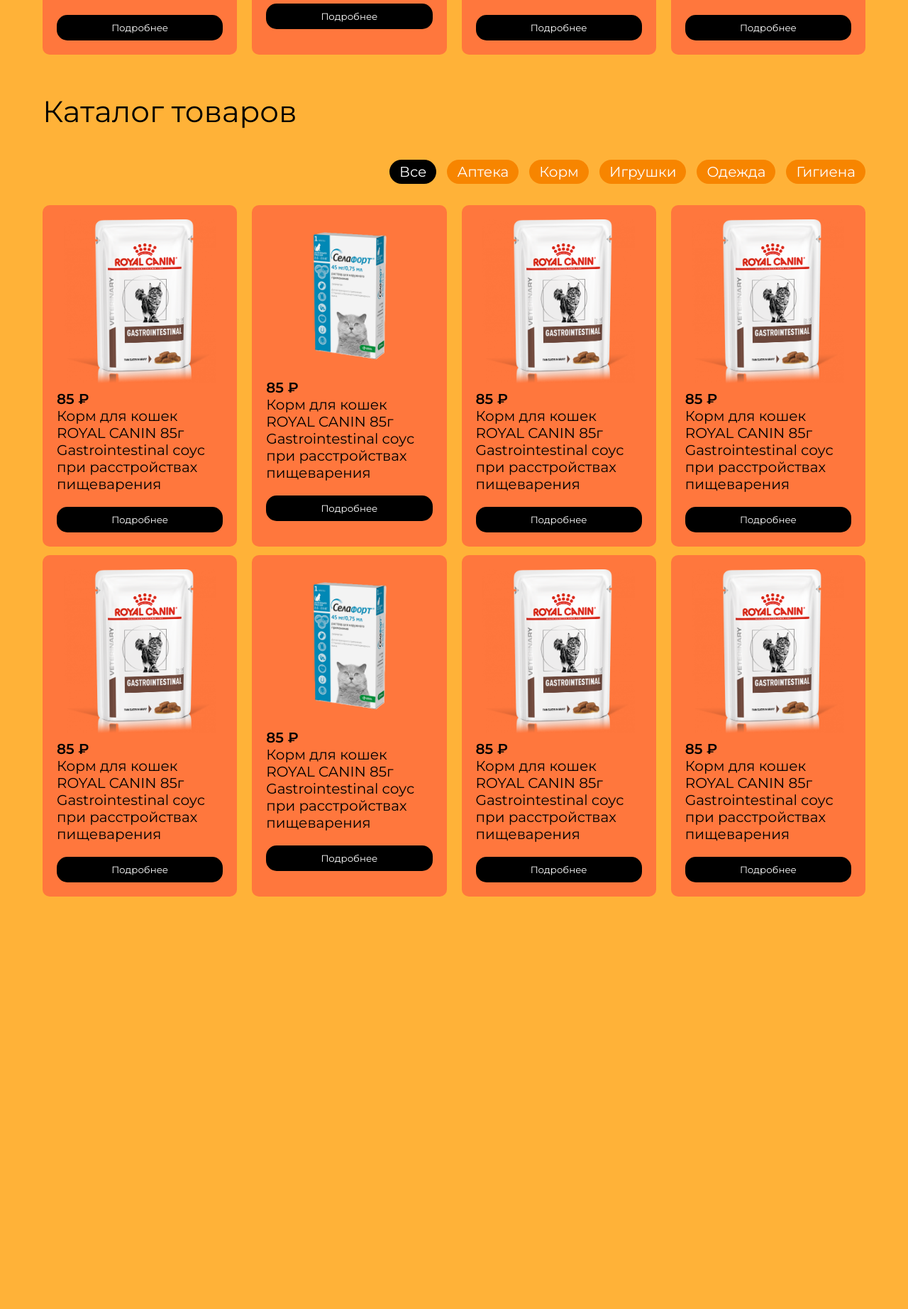
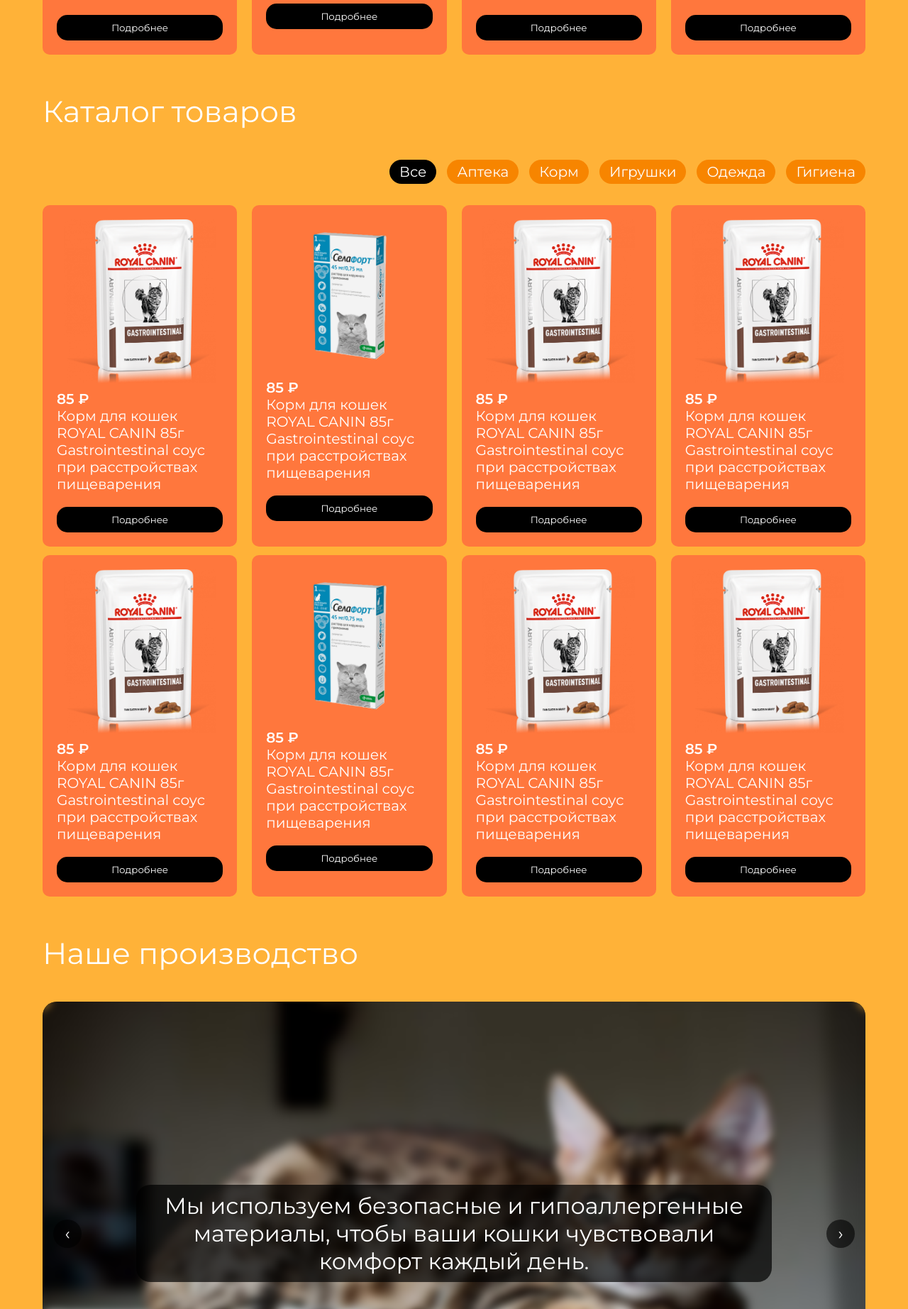
Before and after one commit to kuramagod/XBOCTUK, a FastAPI app: page / in a window 1280 px wide. Shown: the part 1636-3480 px from the top of the page at 71% size. Before the commit the page ends 2899 px from the top, so only its background shows below. Run offline with FastAPI, Linux system fonts and the light colour scheme.

Commit message:
Наше производство, слайдер

```diff
--- a/static/style.css
+++ b/static/style.css
@@ -3,7 +3,7 @@
     --bg-main: #FFB238;
     --card-bg: #FF773D;
     --bg-button: #f78500;
-    --text-main: #000000;
+    --text-main: #ffffff;
 
     /* z-index */
     --z-base: 1;
@@ -146,6 +146,7 @@ header {
     width: 100%;
     height: 500px;
     overflow: hidden;
+    color: var(--text-main);
 }
 
 .main_image {
@@ -160,7 +161,7 @@ header {
     top: 50%;
     left: 50%;
     transform: translate(-50%, -50%);
-    color: #000000;
+    color: var(--text-main);
     text-align: center;
     width: 100%;
     max-width: 800px;
@@ -188,6 +189,7 @@ header {
 }
 
 .title {
+    color: var(--text-main);
     font-size: 42px;
 }
 
@@ -202,6 +204,7 @@ header {
     display: grid;
     grid-template-columns: repeat(12, 1fr);
     column-gap: 30px;
+    color: var(--text-main);
 }
 
 .first_about_image {
@@ -265,6 +268,7 @@ header {
     width: calc(25% - 21px);
     margin-left: 21px;
     margin-bottom: 12px;
+    color: var(--text-main);
     display: flex;
     flex-direction: column;
     padding: 20px;
@@ -355,3 +359,121 @@ header {
         padding: 6px 12px;
     }
 }
+
+/* Раздел "Наше производство" */
+.slider {
+    position: relative;
+    max-width: 100%;
+    overflow: hidden;
+}
+
+.slide {
+    position: relative;
+    display: none;
+    overflow: hidden;
+    border-radius: 20px;
+}
+
+.slide::before {
+    content: "";
+    position: absolute;
+    inset: 0;
+    background: inherit;
+    backdrop-filter: blur(6px);
+    z-index: var(--z-base);
+}
+
+.slide.active {
+    display: block;
+}
+
+.slide img {
+    width: 100%;
+    height: auto;
+    display: block;
+}
+
+.slide_content {
+    position: absolute;
+    inset: 0;
+    z-index: var(--z-overlay);
+    display: flex;
+    align-items: center;
+    justify-content: center;
+
+    padding: 20px;
+    text-align: center;
+}
+
+.slide_content p {
+    color: #fff;
+    font-size: 32px;
+    max-width: 80%;
+    background: rgba(0, 0, 0, 0.7);
+    padding: 10px;
+    border-radius: 20px;
+}
+
+.slider_btn {
+    position: absolute;
+    top: 50%;
+    transform: translateY(-50%);
+    z-index: var(--z-overlay);
+
+    display: flex;
+    justify-content: center;
+    align-items: center;
+    line-height: 1;
+
+    width: 40px;
+    height: 40px;
+
+    border: none;
+    border-radius: 50%;
+    background: rgba(0,0,0,0.6);
+    color: #fff;
+    font-size: 24px;
+    cursor: pointer;
+}
+
+.slider_btn.prev { left: 15px; }
+.slider_btn.next { right: 15px; }
+
+.dots {
+    position: absolute;
+    z-index: var(--z-overlay);
+    bottom: 12px;
+    left: 50%;
+    transform: translateX(-50%);
+
+    display: flex;
+    gap: 8px;
+}
+
+.dot {
+    width: 8px;
+    height: 8px;
+    border-radius: 50%;
+    background: rgba(255,255,255,0.5);
+}
+
+.dot.active {
+    background: #fff;
+}
+
+/* Мобильная адаптация */
+@media (max-width: 1060px) {
+    .slide_content p {
+        font-size: 14px;
+        max-width: 90%;
+    }
+
+    .slider_btn {
+        width: 32px;
+        height: 32px;
+        font-size: 20px;
+    }
+
+    .slider_btn.prev { left: 1px; }
+    .slider_btn.next { right: 1px; }
+}
--- a/templates/index.html
+++ b/templates/index.html
@@ -171,8 +171,80 @@
                 </div>
             </div>
         </section>
+        <section id="our_production">
+            <div class="container">
+                <p class="title">Наше производство</p>
+                <div class="slider">
+                    <div class="slides">
+                        <div class="slide active">
+                            <img src="/static/image/manufacturer1.jpg" alt="Изображение производства">
+                            <div class="slide_content">
+                                <p>Мы используем безопасные и гипоаллергенные материалы, чтобы ваши кошки чувствовали комфорт каждый день.</p>
+                            </div>
+                        </div>
+                        <div class="slide">
+                            <img src="/static/image/manufacturer2.jpg" alt="Изображение производства">
+                            <div class="slide_content">
+                                <p>В работе используем только нетоксичные и гипоаллергенные материалы, подходящие для ежедневного использования.</p>
+                            </div>
+                        </div>
+                        <div class="slide">
+                            <img src="/static/image/manufacturer3.jpg" alt="Изображение производства">
+                            <div class="slide_content">
+                                <p>Мы проверяем каждое изделие вручную, чтобы оно было безопасным и долговечным для питомца.</p>
+                            </div>
+                        </div>
+                        <div class="slide">
+                            <img src="/static/image/manufacturer4.jpg" alt="Изображение производства">
+                            <div class="slide_content">
+                                <p>Мы создаём товары с любовью, ориентируясь на комфорт, игру и здоровье кошек.</p>
+                            </div>
+                        </div>
+                    </div>
+
+                    <button class="slider_btn prev">‹</button>
+                    <button class="slider_btn next">›</button>
+
+                    <div class="dots">
+                        <span class="dot active"></span>
+                        <span class="dot"></span>
+                        <span class="dot"></span>
+                        <span class="dot"></span>
+                    </div>
+                </div>
+
+            </div>
+        </section>
     </main>
     <script>
+        const slides = document.querySelectorAll('.slide');
+        const dots = document.querySelectorAll('.dot');
+        let index = 0;
+
+        function showSlide(i) {
+            slides.forEach(s => s.classList.remove('active'));
+            dots.forEach(d => d.classList.remove('active'));
+
+            slides[i].classList.add('active');
+            dots[i].classList.add('active');
+        }
+
+        document.querySelector('.next').onclick = () => {
+            index = (index + 1) % slides.length;
+            showSlide(index);
+        };
+
+        document.querySelector('.prev').onclick = () => {
+            index = (index - 1 + slides.length) % slides.length;
+            showSlide(index);
+        };
+
+        dots.forEach((dot, i) => {
+            dot.onclick = () => {
+                index = i;
+                showSlide(index);
+            };
+        });
         const burger = document.getElementById('burger');
         const menu = document.getElementById('mobileMenu');
 
```
Also changed, not shown: static/image/manufacturer1.jpg, static/image/manufacturer2.jpg (added), static/image/manufacturer3.jpg (added), static/image/manufacturer4.jpg (added).
